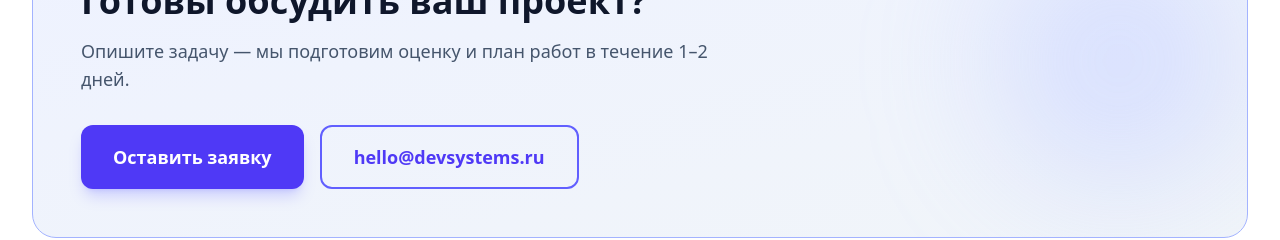
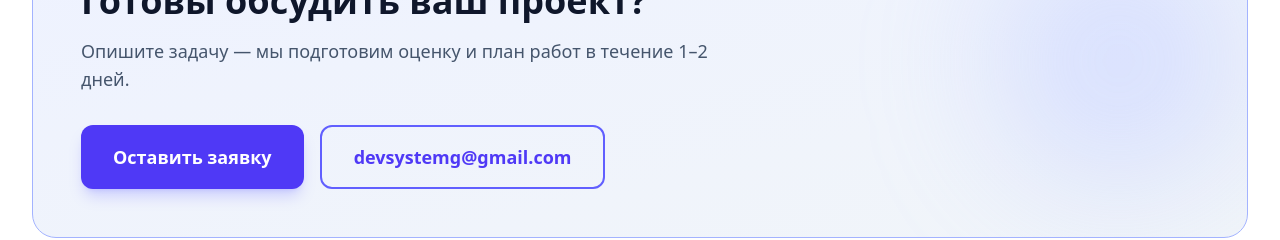
Before and after one commit to DevSystemskz/website, a Next.js app: page / in a window 1280 px wide. Shown: the part 4820-5060 px from the top of the page. Built offline with nearby package versions, Linux system fonts and the light colour scheme.

Commit message:
fix email

```diff
--- a/src/components/sections/CTABanner.tsx
+++ b/src/components/sections/CTABanner.tsx
@@ -18,8 +18,8 @@ export function CTABanner() {
               <Button href="#contact" variant="primary" size="lg">
                 Оставить заявку
               </Button>
-              <Button href="mailto:hello@devsystems.ru" variant="outline" size="lg">
-                hello@devsystems.ru
+              <Button href="mailto:devsystemg@gmail.com" variant="outline" size="lg">
+                devsystemg@gmail.com
               </Button>
             </div>
           </div>
```
